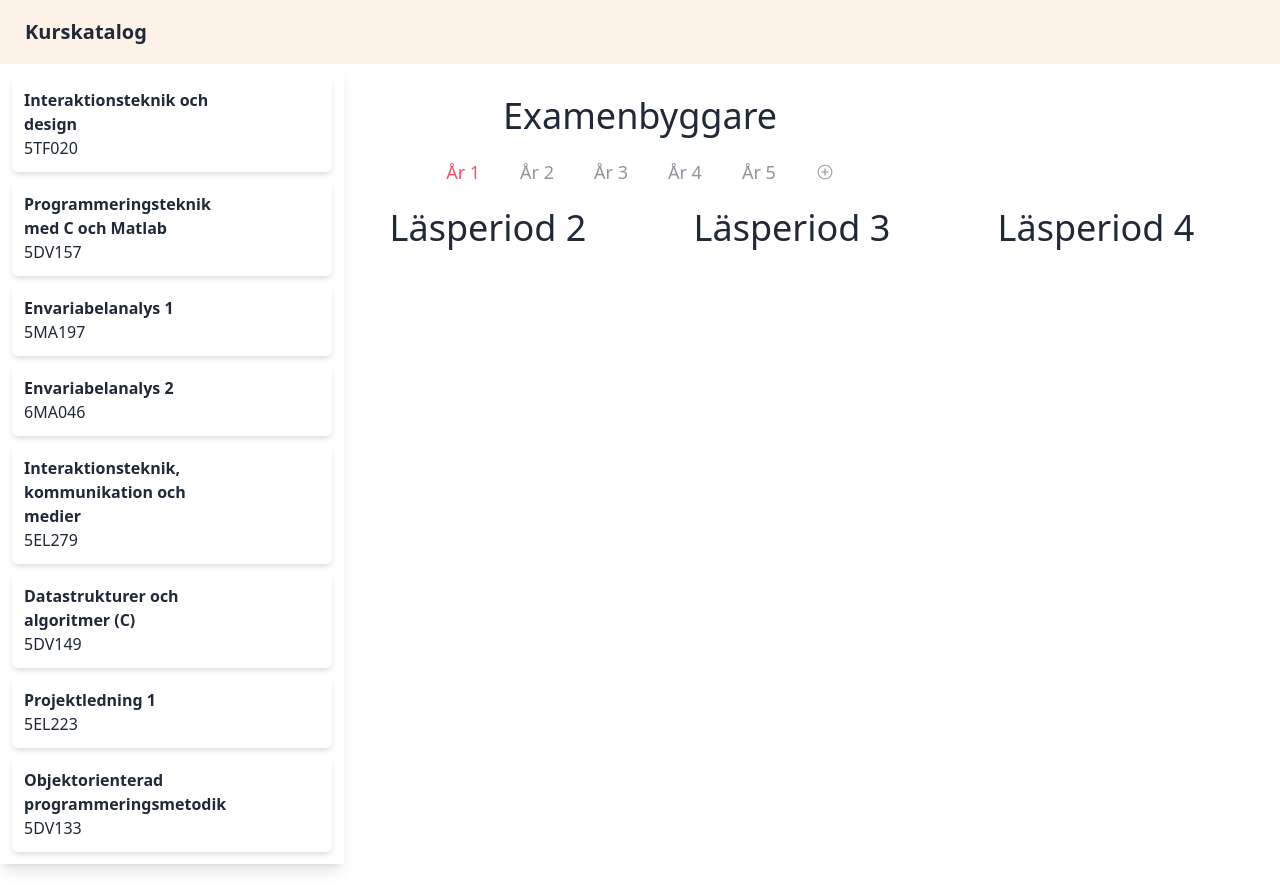
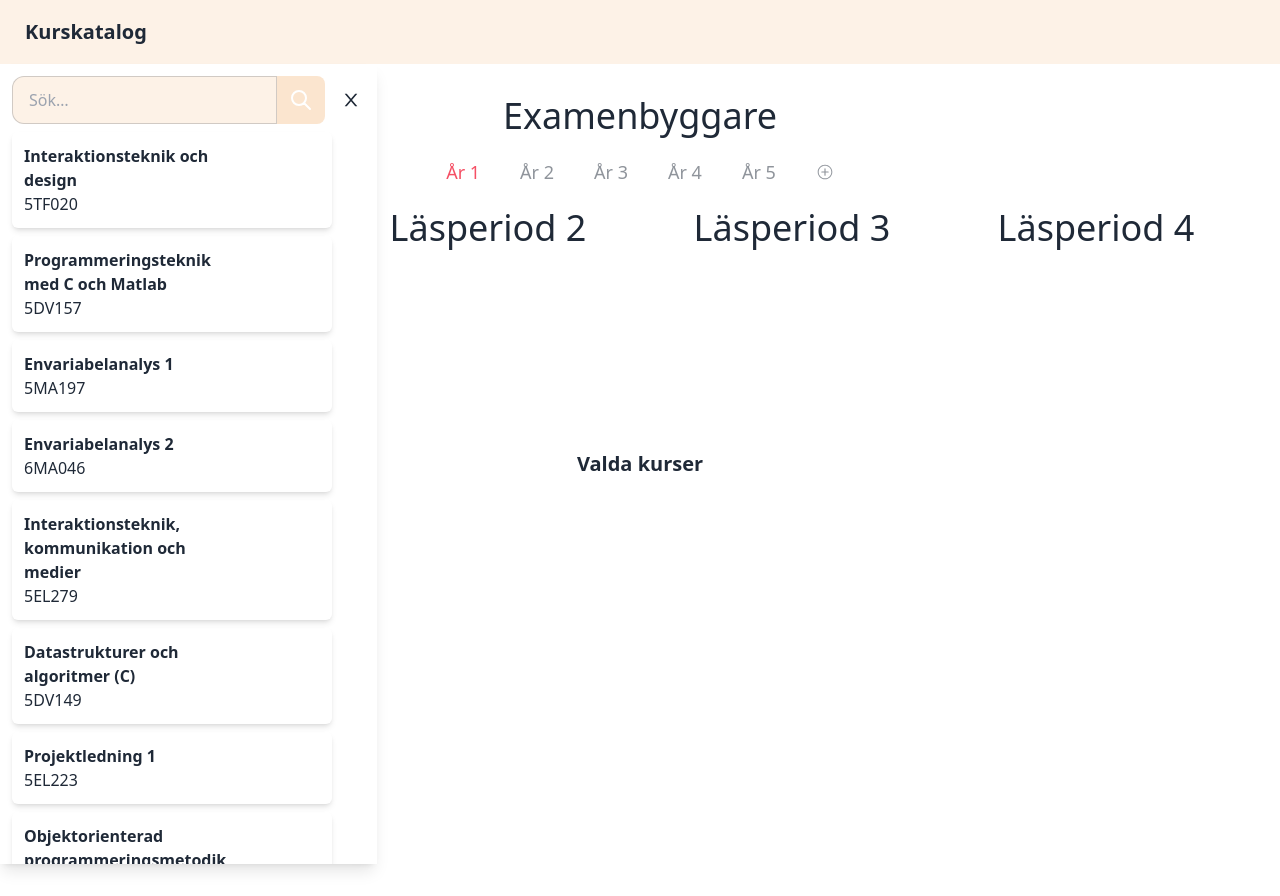
Before and after one commit to HawkieOne/kurskatalog-id, a React (Create React App) app: page /byggare in a window 1280 px wide. Both pictures are taken after a click on the button "VISA KURSER". Built offline with nearby package versions, Linux system fonts and the light colour scheme.

Commit message:
courses can now be added to a course container
- course drawer can be closed by clicking close button
- can search courses in draw
- courses are added as a course card by adding them from drawer
- course cards can be removed from the container

```diff
--- a/src/components/Text.tsx
+++ b/src/components/Text.tsx
@@ -1,5 +1,5 @@
 import React from 'react'
-import { AllowedTextColors, FontVariant, TextVariant } from '../shared/interfaces';
+import { AlignVaraint, AllowedTextColors, FontVariant, TextVariant } from '../shared/interfaces';
 
 interface TextProps {
     children: React.ReactNode;
@@ -7,11 +7,12 @@ interface TextProps {
     color?: AllowedTextColors;
     hoverColor?: AllowedTextColors;
     font?: FontVariant;
+    align?: AlignVaraint;
 }
 
-export default function Text({ children, size, color, hoverColor, font} : TextProps) {
+export default function Text({ children, size, color, hoverColor, font, align} : TextProps) {
   return (
-    <p className={` ${color ? color : "text-onyx"} text-md ${size && size} ${font && font} ${hoverColor && (`group-hover:${hoverColor}`)}`}>
+    <p className={` ${color ? color : "text-onyx"} text-md ${size && size} ${font && font}  ${align && align} ${hoverColor && (`group-hover:${hoverColor}`)}`}>
         {children}
     </p>
   )
--- a/src/components/builder/CourseDrawer.tsx
+++ b/src/components/builder/CourseDrawer.tsx
@@ -7,9 +7,10 @@ import Text from "../Text";
 
 interface CourseDrawerProps {
   course: Course;
+  addFunc?: () => void;
 }
 
-export default function CourseDrawer({ course }: CourseDrawerProps) {
+export default function CourseDrawer({ course, addFunc }: CourseDrawerProps) {
   const [isHoverActive, setIsHoverActive] = useState(false);
   return (
     <div
@@ -38,6 +39,7 @@ export default function CourseDrawer({ course }: CourseDrawerProps) {
           <div
             className="bg-pink flex flex-col justify-center cursor-pointer
                         items-center p-3 hover:bg-onyx hover:text-white rounded-r-md"
+            onClick={addFunc}
           >
             <AiOutlinePlus />
           </div>
--- /dev/null
+++ b/src/components/builder/CoursesContainer.tsx
@@ -0,0 +1,20 @@
+import React from "react";
+import { FontVariants, TextVariant, AlignVariants } from "../../shared/constants";
+import Text from "../Text";
+
+interface CoursesContainerProps {
+  children: React.ReactNode;
+}
+
+export default function CoursesContainer({ children }: CoursesContainerProps) {
+  return (
+    <div className="h-full w-full flex flex-col text-onyx">
+      <Text size={TextVariant.medium} font={FontVariants.bold} align={AlignVariants.center}>
+        Valda kurser
+      </Text>
+      <div className=" flex flex-wrap gap-3 h-5/6 overflow-y-auto">
+        {children}
+      </div>
+    </div>
+  );
+}
--- a/src/components/course/Card.tsx
+++ b/src/components/course/Card.tsx
@@ -1,7 +1,35 @@
-import React from 'react'
+import { useState } from "react";
+import { FontVariants, TextVariant } from "../../shared/constants";
+import { Course } from "../../shared/interfaces";
+import Text from "../Text";
+import { AiOutlineClose } from "react-icons/ai";
 
-export default function Card() {
+interface CardProps {
+  course: Course;
+  removeFunc?: () => void;
+}
+
+
+export default function Card({ course, removeFunc }: CardProps) {
+  const [isHoverActive, setIsHoverActive] = useState(false);
   return (
-    <div>Card</div>
+    <div
+      className="bg-cream text-onyx shadow-md h-32 w-80 flex flex-col relative rounded-md"
+      onMouseEnter={() => setIsHoverActive(true)}
+      onMouseLeave={() => setIsHoverActive(false)}
+    >
+      <div className="p-3 flex flex-col">
+        <Text size={TextVariant.small} font={FontVariants.bold}>
+          {course.name}
+        </Text>
+        <Text size={TextVariant.small}>{course.code}</Text>
+      </div>
+      {isHoverActive && (
+        <div className='p-1 hover:bg-onyx hover:text-white hover:rounded-full absolute top-2 right-2 cursor-pointer'
+            onClick={removeFunc}>
+          <AiOutlineClose />
+        </div>
+      )}
+    </div>
   )
 }
--- a/src/pages/ExamBuilder.tsx
+++ b/src/pages/ExamBuilder.tsx
@@ -5,23 +5,27 @@ import { IoIosAddCircleOutline } from "react-icons/io";
 import { useRecoilState, useRecoilValue } from "recoil";
 import { v4 as uuidv4 } from "uuid";
 import { leftDrawerState, rightDrawerState } from "../atoms/atoms";
+import CourseDrawer from "../components/builder/CourseDrawer";
+import CoursesContainer from "../components/builder/CoursesContainer";
 import Drawer from "../components/builder/Drawer";
 import Years from "../components/builder/Years";
-import Text from "../components/Text";
+import Card from "../components/course/Card";
+import Search from "../components/Search";
 import Title from "../components/Title";
-import { Preset, Year as YearType } from "../shared/interfaces";
+import { courses as allCourses } from "../shared/data";
+import { Course, Preset, Year as YearType } from "../shared/interfaces";
 import { useOnClickOutside } from "../shared/onClickOutside";
+import { AiOutlineClose } from "react-icons/ai";
 import useCourses from "../shared/useCourses";
 import RightDrawer from "./RightDrawer";
-import { courses as allCourses } from "../shared/data";
-import CourseDrawer from "../components/builder/CourseDrawer";
 
 export default function ExamBuilder() {
   const [presets, setPresets] = useState<Preset[]>([]);
   const { courses, setCourses, activeYear, setActiveYear, addYear } =
     useCourses();
-  const [isLeftDrawerOpen, setIsLeftDrawerOpen] =
-    useRecoilState(leftDrawerState);
+  const [searchedCourses, setSearchedCourses] = useState<Course[]>(allCourses);
+  const [selectedCourses, setSelectedCourses] = useState<Course[]>([]);
+  const [isLeftDrawerOpen, setIsLeftDrawerOpen] = useRecoilState(leftDrawerState);
   const isRightDrawerOpen = useRecoilValue(rightDrawerState);
 
   const leftDrawerRef = createRef<HTMLDivElement>();
@@ -93,6 +97,13 @@ export default function ExamBuilder() {
                 <Years />
               </DndProvider>
             </div>
+
+            <CoursesContainer>
+              {selectedCourses.map((course, index) => (
+                <Card key={index} course={course} removeFunc={() =>
+                  setSelectedCourses(selectedCourses.filter(function(e) { return e !== course }))}/>
+              ))}
+            </CoursesContainer>
           </div>
 
           {/* <div className="flex flex-col gap-6 p-4">
@@ -119,9 +130,31 @@ export default function ExamBuilder() {
         </div>
         {isLeftDrawerOpen && (
           <Drawer side="left" refPointer={leftDrawerRef}>
-            {allCourses.map((course, index) => (
-              <CourseDrawer key={index} course={course} />
+            <div className="flex gap-3 items-center justify-center">
+              <Search onSearch={(searchTerm: string) => {
+                searchTerm = searchTerm.toLowerCase().trim();
+                if (searchTerm === "") {
+                  setSearchedCourses(allCourses);
+                  return;
+                }
+                if (searchTerm.length >= 2) {
+                  const foundCourses = allCourses.filter(e =>
+                    e.code.toLowerCase().includes(searchTerm) ||
+                    e.name.toLowerCase().includes(searchTerm) ||
+                    e.registerCode?.toLowerCase().includes(searchTerm));
+                  setSearchedCourses(foundCourses);
+                }
+              }} />
+              <div className='p-1 text-xl cursor-pointer hover:bg-onyx hover:rounded-full hover:text-white'
+                  onClick={() => setIsLeftDrawerOpen(false)}>
+                <AiOutlineClose />
+              </div>
+            </div>
+
+            {searchedCourses.map((course, index) => (
+              <CourseDrawer key={index} course={course} addFunc={() => setSelectedCourses([...selectedCourses, course])} />
             ))}
+            {searchedCourses.length === 0 && <p className="text-center">Inga kurser hittade</p>}
           </Drawer>
         )}
         {isRightDrawerOpen && <RightDrawer />}
--- a/src/shared/constants.ts
+++ b/src/shared/constants.ts
@@ -1,4 +1,4 @@
-import { FontVariantObject, TextVariantObject, TitleVariantObject } from "./interfaces";
+import { AlignVariantObject, FontVariantObject, TextVariantObject, TitleVariantObject } from "./interfaces";
 
 export const TextVariant: TextVariantObject = {
     small: "text-md",
@@ -18,6 +18,12 @@ export const FontVariants: FontVariantObject = {
     bold: "font-bold",
 }
 
+export const AlignVariants: AlignVariantObject = {
+    left: "text-left",
+    center: "text-center",
+    right: "text-right",
+}
+
 export const maxRating = 5;
 
 export const Templates = {
```
Also changed, not shown: src/shared/interfaces.ts (+8 -0 lines).
